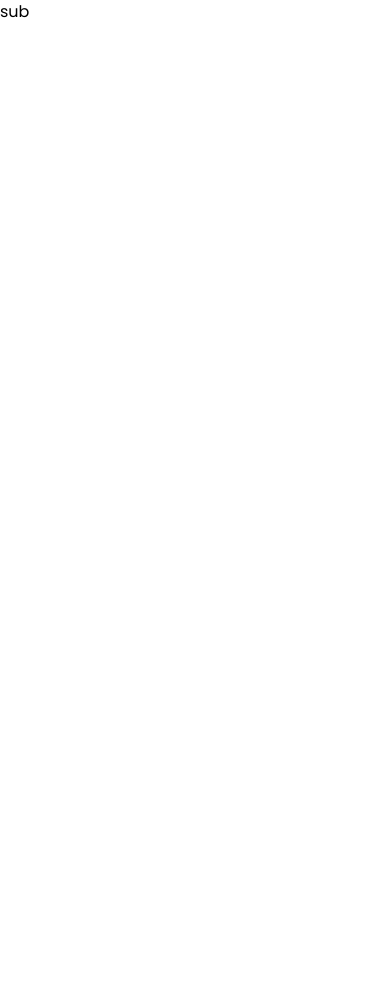
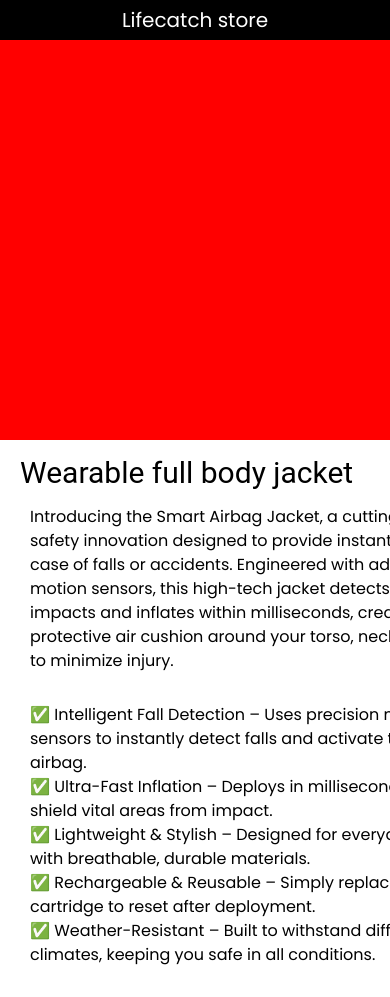
Before and after one commit to abhraneeldhar/lifecatch, a Next.js app: page /subscribe in a window 390 px wide. Before the commit the page ends 844 px from the top, so only its background shows below. Built offline with nearby package versions, Linux system fonts and the light colour scheme.

Commit message:
sub page responsive

```diff
--- a/app/subscribe/page.tsx
+++ b/app/subscribe/page.tsx
@@ -1,3 +1,31 @@
-export default function SubscribePage(){
-    return(<>sub</>)
+import styles from "./subscribe.module.css"
+
+export default function SubscribePage() {
+    return (<>
+        <div className={styles.main}>
+            <div className={styles.nav}>Lifecatch store</div>
+            <div className={styles.storeArea}>
+                <div className={styles.imageArea}>
+                    <div className={styles.imagesTab}></div>
+                    <div className={styles.bigImage}></div>
+                </div>
+                <div className={styles.detailsArea}>
+                    <h1>Wearable full body jacket</h1>
+                    <p>Introducing the Smart Airbag Jacket, a cutting-edge safety innovation designed to provide instant protection in case of falls or accidents. Engineered with advanced motion sensors, this high-tech jacket detects sudden impacts and inflates within milliseconds, creating a protective air cushion around your torso, neck, and spine to minimize injury.
+                    </p>
+                    <ul>
+                        <li>✅ Intelligent Fall Detection – Uses precision motion sensors to instantly detect falls and activate the airbag.
+                        </li>
+                        <li>✅ Ultra-Fast Inflation – Deploys in milliseconds to shield vital areas from impact.
+                        </li>
+                        <li>✅ Lightweight & Stylish – Designed for everyday wear with breathable, durable materials.
+                        </li>
+                        <li>✅ Rechargeable & Reusable – Simply replace the CO₂ cartridge to reset after deployment.
+                        </li>
+                        <li>✅ Weather-Resistant – Built to withstand different climates, keeping you safe in all conditions.</li>
+                    </ul>
+                </div>
+            </div>
+        </div>
+    </>)
 }
--- /dev/null
+++ b/app/subscribe/subscribe.module.css
@@ -0,0 +1,57 @@
+.main{
+    width: 100%;
+    overflow: hidden;
+    position: relative;
+    min-height: 100vh;
+    background-color:white;
+}
+.nav{
+    background-color: black;
+    color: white;
+    font-size: 20px;
+    text-align: center;
+    padding: 5px;
+    position: absolute;
+    width: 100vw;
+
+}
+
+.storeArea{
+    margin-top: 40px;
+    display: flex;
+    flex-wrap: wrap;
+}
+.imageArea{
+    display: flex;
+    background-color: yellow;
+    flex: 1;
+}
+.imagesTab{
+    display: flex;
+    flex-direction: column;
+    background-color: blue;
+    flex: 1;
+}
+.bigImage{
+    background-color: red;
+    height: 400px;
+    min-width: 400px;
+    flex: 8;
+}
+
+.detailsArea{
+    flex: 1;
+    min-width: 500px;
+}
+.detailsArea h1{
+    font-size: 30px;
+    font-weight: 400;
+    margin: 10px 20px;
+    font-family:"Roboto","Poppins";
+}
+.detailsArea p{
+    padding-left: 30px;
+}
+.detailsArea ul{
+    margin: 30px;
+}
```
